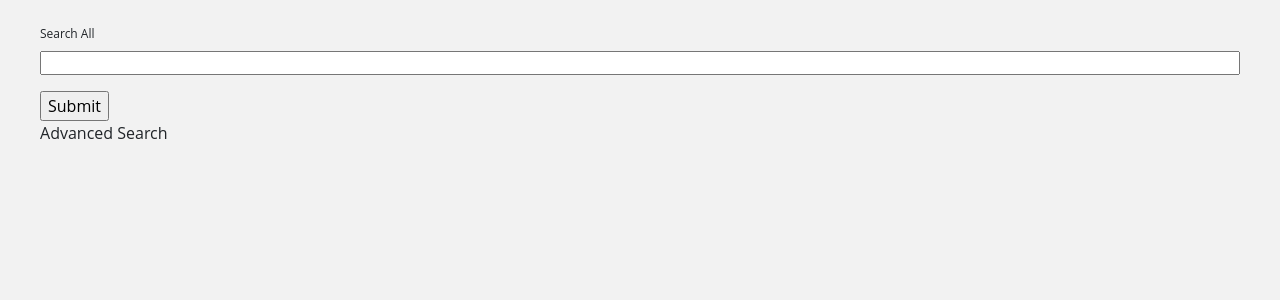
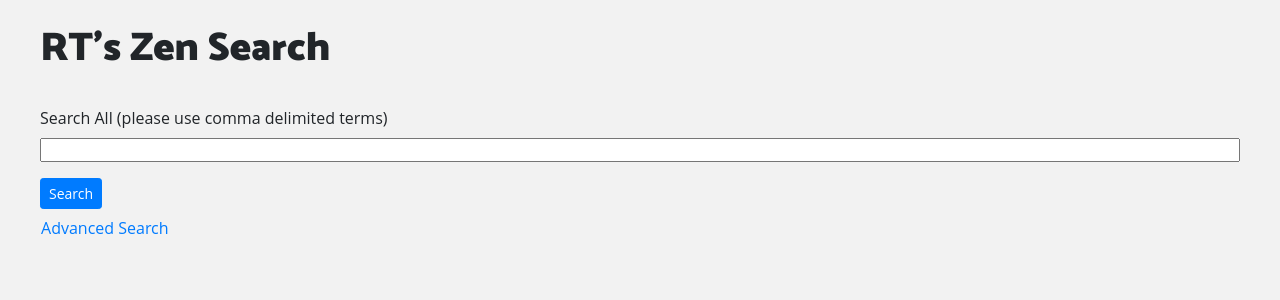
Before and after one commit to tesmonrd/RT_zen_search, a Flask app: page / in a window 1280 px wide. Shown: the top 300 px of the page. Run offline with Flask 2, Linux system fonts and the light colour scheme; some libraries are stand-ins or nearby versions.

Commit message:
ready to go

```diff
--- a/rt_zen_search/route_bp.py
+++ b/rt_zen_search/route_bp.py
@@ -22,13 +22,19 @@ def search_results():
 	gen_search = GeneralSearchBar()
 	forms = [OrganizationForm(),UserForm(),TicketForm()]
 	if request.method == 'GET':
-		msg = None
 		data = request.args.to_dict()
 		search_results = process_query(data)
 		if not search_results:
-			msg = 'No results found! (Queryied Data - data:{})'.format([v for v in data.values() if v])
-		if isinstance(search_results, str):
-			msg = search_results
+			msg = 'No results found! (Queried Data - data:{})'.format([v for v in data.values() if v])
+			search_results=None
+		else:
+			res_ct = 0
+			for tbl in search_results:
+				if "No Items" in tbl.__html__():
+					search_results.remove(tbl)
+				else:
+					res_ct += tbl.__html__().count('<tr>') - 1
+			msg = '{} Results found for search {}.'.format(res_ct,[v for v in data.values() if v])
 
 		return render_template('forms_table.html',
 			gen_search=gen_search,
--- a/rt_zen_search/static/css/main.css
+++ b/rt_zen_search/static/css/main.css
@@ -31,18 +31,38 @@ input#query_all {
   width: 100%;
 }
 
+#searchTitle {
+  font-size: 16px;
+}
+
+#msg {
+  padding-left: 2.5%;
+  font-size: 14px;
+  width: 100%;
+}
+
 .sidebar {
   position: fixed;
-  top: 155px;
+  top: 225px;
   bottom: 0;
   left: 0;
   z-index: 1000;
   display: block;
   padding: 20px;
-  /*overflow-x: hidden;*/
+  max-width: 350px;
   overflow-y: auto;
   background-color: #f5f5f5;
   border-right: 1px solid #eee;
+}
+
+.page-header {
+  padding-left: 2%;
+  padding-top: 2%;
+  font-family: 'Catamaran', sans-serif;
+}
+
+.btn-link {
+  padding-left: 0;
 }
 
 @media (min-width: 768px) {
--- a/rt_zen_search/static/js/main.js
+++ b/rt_zen_search/static/js/main.js
@@ -9,4 +9,8 @@ $(document).ready(function(){
         $(".sidebar").show();
     }
   });
+
+  $(".close").click(function(){
+        $(".sidebar").hide();
+  });
 });
--- a/rt_zen_search/templates/base.html
+++ b/rt_zen_search/templates/base.html
@@ -7,6 +7,7 @@
     <title>RT's Zen Search</title>
     <link rel="stylesheet" href="https://stackpath.bootstrapcdn.com/bootstrap/4.3.1/css/bootstrap.min.css" integrity="sha384-ggOyR0iXCbMQv3Xipma34MD+dH/1fQ784/j6cY/iJTQUOhcWr7x9JvoRxT2MZw1T" crossorigin="anonymous">
     <link href="{{ url_for('static', filename='css/main.css') }}" rel="stylesheet" media="all">
+    <link href="https://fonts.googleapis.com/css2?family=Catamaran:wght@900&display=swap" rel="stylesheet">
     <script
 	  src="https://code.jquery.com/jquery-3.5.0.slim.min.js"
 	  integrity="sha256-MlusDLJIP1GRgLrOflUQtshyP0TwT/RHXsI1wWGnQhs="
@@ -15,7 +16,12 @@
     <script type="text/javascript" src="{{ url_for('static',filename='js/main.js') }}"></script>
 </head>
 <body>
+    <div class="container-fluid">
+        <div class="page-header">
+            <h1>RT's Zen Search</h1>
+        </div>
 	{% block search_content %}
 	{% endblock %}
+    </div>
 </body>
 </doctype>
--- a/rt_zen_search/templates/forms_table.html
+++ b/rt_zen_search/templates/forms_table.html
@@ -2,21 +2,23 @@
 
 {% from "_formhelpers.html" import render_field %}
 {% block search_content %}
-<div class="container-fluid">
 	<div id="mainSearch">
 		<form method="GET" action="/search">
 			<ul>
-			{{ render_field(gen_search.query_all) }}
+			<label id="searchTitle">Search All (please use comma delimited terms)</label>
+			{{ gen_search.query_all }}
 			</ul>
-			<input type=submit><br/>
-			<a id="toggleAdv">Advanced Search</a>
+			<button type=submit class="btn btn-primary btn-sm">Search</button><br/>
+			<button type="button" class="btn btn-link btn-xs" id="toggleAdv">Advanced Search</button>
 		</form>
 	</div>
 	<div class="row">
 		<div class="col-sm-3 col-md-4 sidebar">
+		<button type="button" class="close" aria-label="Close">
+		  <span aria-hidden="true">&times;</span>
+		</button>
 	{% for search_form in forms %}
 		{% if search_form.org_id %}
-		<!-- <button class="filter_option">Organizations</button> -->
 		<div class = "filter_option">
 			<h4>Organization</h4>
 			<form method="GET" action="/search">
@@ -27,11 +29,10 @@
 			 		{% endif %}
 			 	{% endfor %}
 				</ul>
-			 	<input type=submit>
+			 	<button type=submit class="btn btn-primary btn-xs">Search Orgs</button><br/>
 			</form>
-		</div>
+		</div><br/>
 		{% elif search_form.user_id %}
-		<!-- <button class="filter_option">Users</button> -->
 		<div class = "filter_option">
 			<h4>Users</h4>
 			<form method="GET" action="/search">
@@ -42,11 +43,10 @@
 			 		{% endif %}
 			 	{% endfor %}
 				</ul>
-			 	<input type=submit>
+			 	<button type=submit class="btn btn-primary btn-xs">Search Users</button><br/>
 			</form>
-		</div>
+		</div><br/>
 		{% elif search_form.ticket_id%}
-		<!-- <button class="filter_option">Tickets</button> -->
 		<div class = "filter_option">
 			<h4>Tickets</h4>
 			<form method="GET" action="/search">
@@ -57,7 +57,7 @@
 			 		{% endif %}
 			 	{% endfor %}
 				</ul>
-			 	<input type=submit>
+			 	<button type=submit class="btn btn-primary btn-xs">Search Tickets</button><br/>
 			</form>
 		</div>
 		{% endif %}
@@ -65,17 +65,15 @@
 	</div>
 	<div class="main" id="resultsTable">
 		<div class="row">
+		{% if msg %}
+			<span id="msg">{{ msg }}</span>
+		{% endif %}
 		{% if search_results %}
 			{% for res in search_results %}
 				{{res}}
-
 			{% endfor %}
-	{% endif %}
-	{% if msg %}
-		<p>{{ msg }}</p>
 		{% endif %}
 		</div>
 	</div>
 </div>
-</div>
 {% endblock %}
```
Also changed, not shown: rt_zen_search/tests/test_rt_zen.py (+5 -16 lines), rt_zen_search/views.py (+25 -20 lines). Lines whose indentation alone changed are shown as unchanged.
